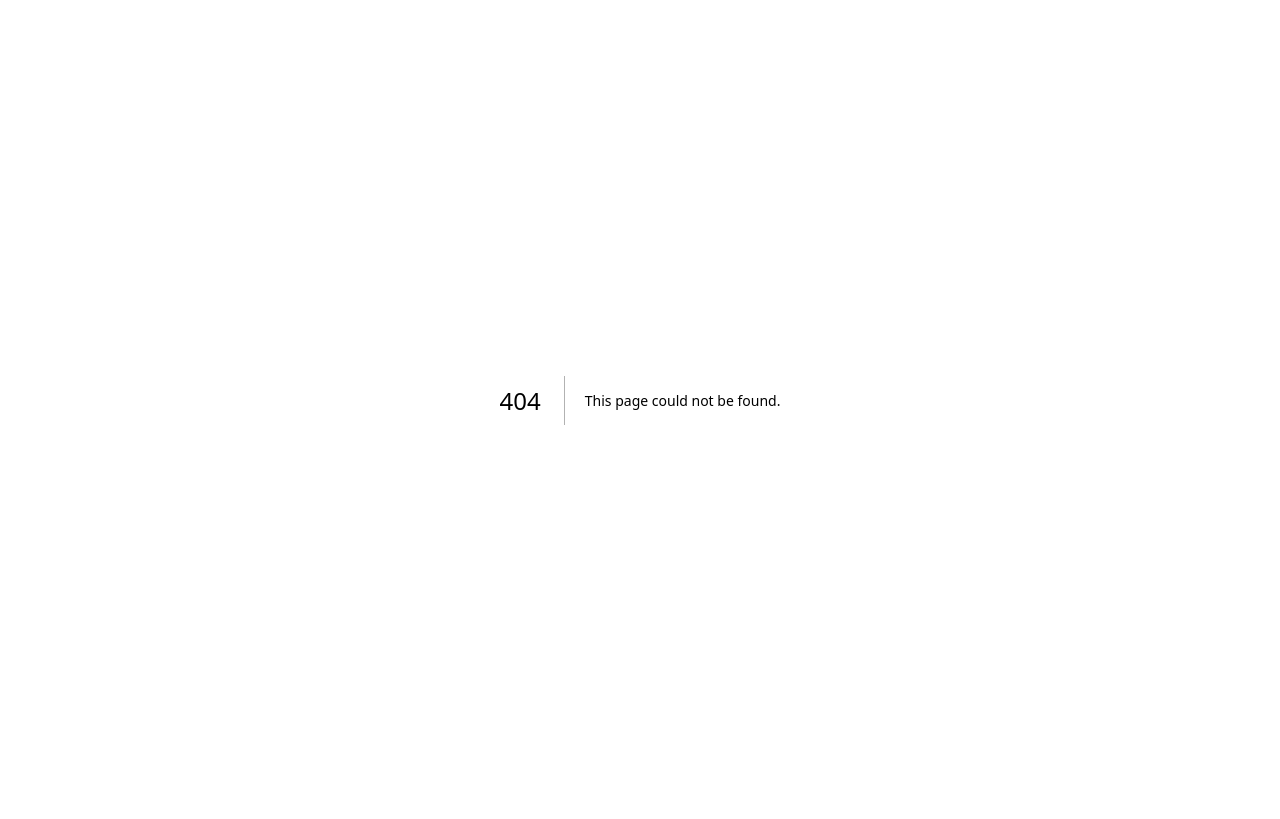
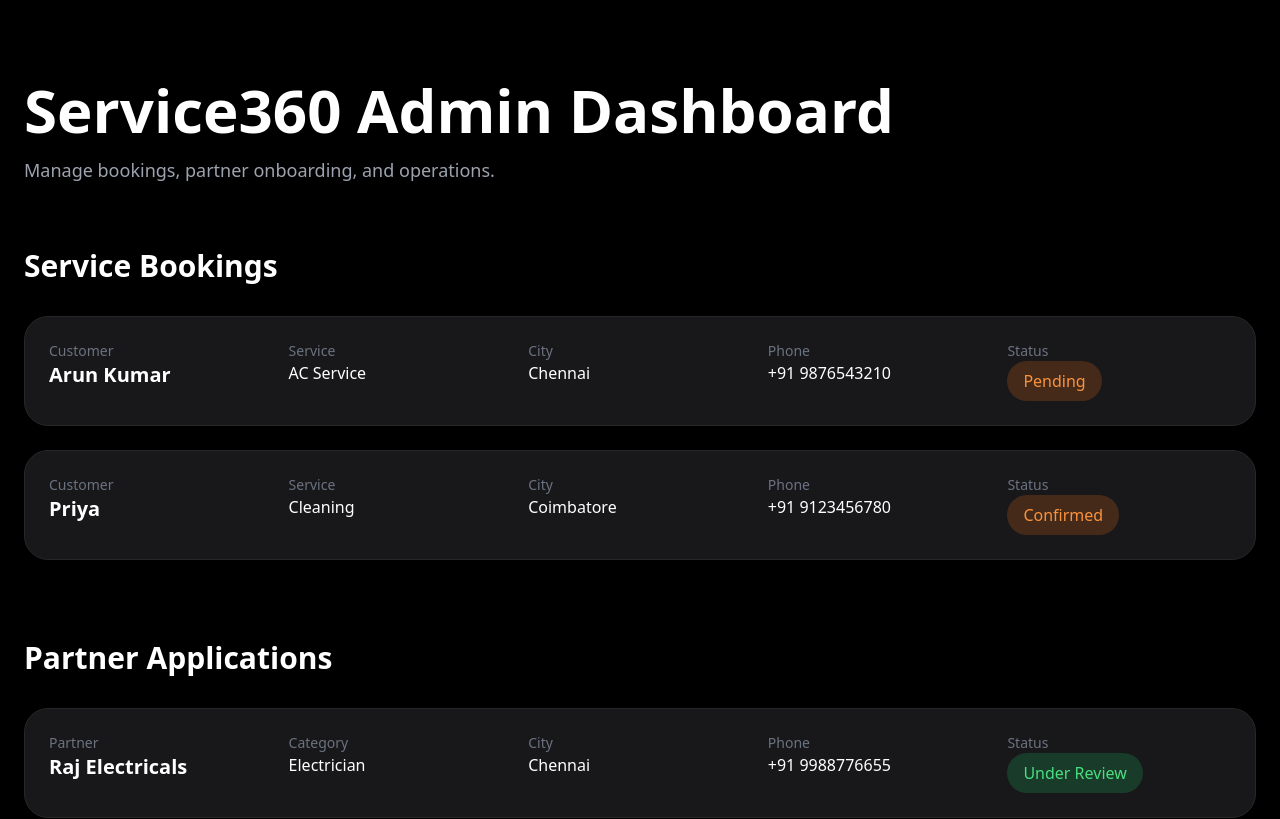
Before and after one commit to service-360/service360-website, a Next.js app: page /app/admin in a window 1280 px wide. Before the commit this address had no page. Shown: the top 819 px of the page. Built offline with nearby package versions, Linux system fonts and the light colour scheme.

Commit message:
git commit -m "Add admin dashboard page"

```diff
--- /dev/null
+++ b/app/app/admin/page.js
@@ -0,0 +1,156 @@
+"use client";
+
+import { motion } from "framer-motion";
+
+const bookings = [
+  {
+    name: "Arun Kumar",
+    service: "AC Service",
+    city: "Chennai",
+    phone: "+91 9876543210",
+    status: "Pending",
+  },
+  {
+    name: "Priya",
+    service: "Cleaning",
+    city: "Coimbatore",
+    phone: "+91 9123456780",
+    status: "Confirmed",
+  },
+];
+
+const partners = [
+  {
+    name: "Raj Electricals",
+    category: "Electrician",
+    city: "Chennai",
+    phone: "+91 9988776655",
+    status: "Under Review",
+  },
+  {
+    name: "Smart Plumbing",
+    category: "Plumbing",
+    city: "Madurai",
+    phone: "+91 9871234567",
+    status: "Approved",
+  },
+];
+
+export default function AdminPage() {
+  return (
+    <div className="min-h-screen bg-black text-white px-6 py-20">
+      <motion.div
+        initial={{ opacity: 0, y: 40 }}
+        animate={{ opacity: 1, y: 0 }}
+        transition={{ duration: 0.6 }}
+        className="max-w-7xl mx-auto"
+      >
+        <h1 className="text-5xl md:text-6xl font-bold mb-4">
+          Service360 Admin Dashboard
+        </h1>
+
+        <p className="text-gray-400 text-lg mb-16">
+          Manage bookings, partner onboarding, and operations.
+        </p>
+
+        {/* BOOKINGS */}
+        <div className="mb-20">
+          <h2 className="text-3xl font-bold mb-8">
+            Service Bookings
+          </h2>
+
+          <div className="grid gap-6">
+            {bookings.map((booking, index) => (
+              <motion.div
+                key={index}
+                whileHover={{ scale: 1.02 }}
+                className="bg-zinc-900 border border-zinc-800 rounded-3xl p-6"
+              >
+                <div className="grid md:grid-cols-5 gap-4">
+                  <div>
+                    <p className="text-gray-500 text-sm">Customer</p>
+                    <h3 className="text-xl font-semibold">
+                      {booking.name}
+                    </h3>
+                  </div>
+
+                  <div>
+                    <p className="text-gray-500 text-sm">Service</p>
+                    <h3>{booking.service}</h3>
+                  </div>
+
+                  <div>
+                    <p className="text-gray-500 text-sm">City</p>
+                    <h3>{booking.city}</h3>
+                  </div>
+
+                  <div>
+                    <p className="text-gray-500 text-sm">Phone</p>
+                    <h3>{booking.phone}</h3>
+                  </div>
+
+                  <div>
+                    <p className="text-gray-500 text-sm">Status</p>
+
+                    <span className="inline-block px-4 py-2 rounded-full bg-orange-500/20 text-orange-400">
+                      {booking.status}
+                    </span>
+                  </div>
+                </div>
+              </motion.div>
+            ))}
+          </div>
+        </div>
+
+        {/* PARTNERS */}
+        <div>
+          <h2 className="text-3xl font-bold mb-8">
+            Partner Applications
+          </h2>
+
+          <div className="grid gap-6">
+            {partners.map((partner, index) => (
+              <motion.div
+                key={index}
+                whileHover={{ scale: 1.02 }}
+                className="bg-zinc-900 border border-zinc-800 rounded-3xl p-6"
+              >
+                <div className="grid md:grid-cols-5 gap-4">
+                  <div>
+                    <p className="text-gray-500 text-sm">Partner</p>
+                    <h3 className="text-xl font-semibold">
+                      {partner.name}
+                    </h3>
+                  </div>
+
+                  <div>
+                    <p className="text-gray-500 text-sm">Category</p>
+                    <h3>{partner.category}</h3>
+                  </div>
+
+                  <div>
+                    <p className="text-gray-500 text-sm">City</p>
+                    <h3>{partner.city}</h3>
+                  </div>
+
+                  <div>
+                    <p className="text-gray-500 text-sm">Phone</p>
+                    <h3>{partner.phone}</h3>
+                  </div>
+
+                  <div>
+                    <p className="text-gray-500 text-sm">Status</p>
+
+                    <span className="inline-block px-4 py-2 rounded-full bg-green-500/20 text-green-400">
+                      {partner.status}
+                    </span>
+                  </div>
+                </div>
+              </motion.div>
+            ))}
+          </div>
+        </div>
+      </motion.div>
+    </div>
+  );
+}
```
